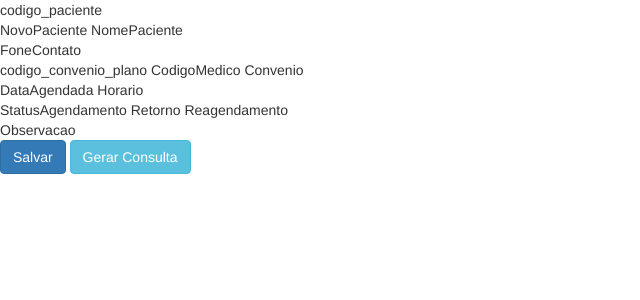
After one commit to almirafo/medicophp, a PHP site: page /agendamento.html in a window 1280 px wide. The commit adds this page. Shown: the top 300 px of the page, without its empty margins (0-640 px from the left). Run offline with PHP 8.4, Linux system fonts and the light colour scheme; some libraries are stand-ins or nearby versions.

Commit message:
montando Crud agendamento

```diff
--- /dev/null
+++ b/agendamento.html
@@ -0,0 +1,53 @@
+<!DOCTYPE html>
+<!--
+To change this license header, choose License Headers in Project Properties.
+To change this template file, choose Tools | Templates
+and open the template in the editor.
+-->
+<html ng-app="agendamentoApp">
+    <head>
+        <title>Agendamento de Consultas</title>
+        <meta charset="UTF-8">
+        <meta name="viewport" content="width=device-width, initial-scale=1.0">
+        <link rel="stylesheet" href="https://maxcdn.bootstrapcdn.com/bootstrap/3.3.4/css/bootstrap.min.css">
+        <script src="https://ajax.googleapis.com/ajax/libs/jquery/2.1.3/jquery.min.js"></script>
+        <script src="https://ajax.googleapis.com/ajax/libs/angularjs/1.4.8/angular.min.js"></script>
+        <script src="scripts/app/agendamento.js" type="text/javascript"></script>
+    </head>
+    <body ng-controller="agendamentoCtrl">
+       <div ng-include="'views/navbar.htm'"></div>
+
+        <form class="form-group">
+
+            <div> codigo_paciente</div>
+            <div>NovoPaciente
+                NomePaciente
+            </div>
+            <div>
+                FoneContato
+            </div>
+            <div>
+                codigo_convenio_plano
+                CodigoMedico
+                Convenio
+            </div>
+            <div >
+                DataAgendada Horario
+            </div>
+            <div>
+                StatusAgendamento
+                Retorno
+                Reagendamento
+            </div>
+            <div>
+                Observacao
+            </div>
+
+            <div>
+                 <button type="button" class="btn btn-primary">Salvar</button>
+                 <button type="button" class="btn btn-info">Gerar Consulta</button>
+            </div>
+
+        </form>
+    </body>
+</html>
--- /dev/null
+++ b/scripts/app/agendamento.js
@@ -0,0 +1,28 @@
+/*
+ * To change this license header, choose License Headers in Project Properties.
+ * To change this template file, choose Tools | Templates
+ * and open the template in the editor.
+ */
+
+
+var app = angular.module("agendamentoApp",['']);
+
+app.controller('agendamentoCtrl',function ($scope, $http){
+
+        $scope.getAgendamento = function(nome){
+
+        };
+
+        $scope.addAgendamento = function($scope){
+
+
+        };
+
+        $scope.updateAgendamento = function($scope){
+
+
+        };
+
+
+
+});
```
Also changed, not shown: pacientes.php (+4 -3 lines), views/navbar.htm (added, +23 -0 lines).
